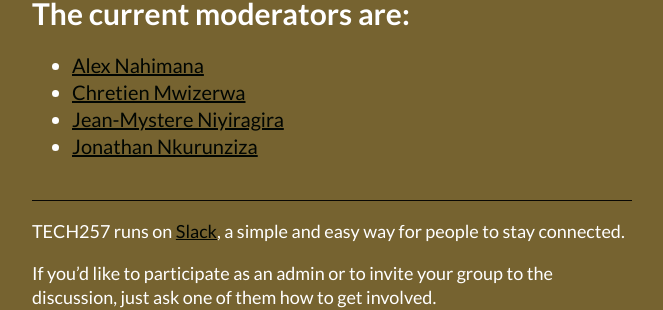
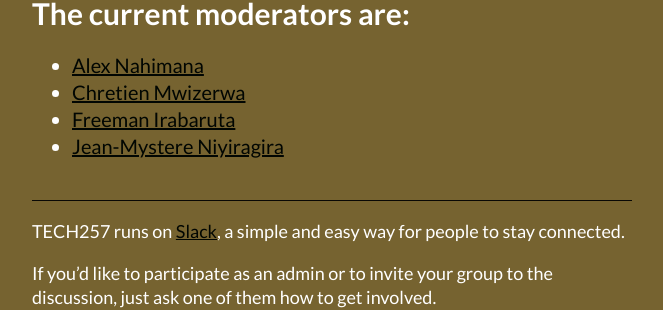
Before and after one commit to tech257/tech257.github.io, a Jekyll site: the page built from moderators/index.html, in a window 1280 px wide. Shown: the part 133-443 px from the top of the page, without its empty margins (308-971 px from the left). Built offline with Jekyll 4.4.1, drawn with Linux system fonts in a browser that asks for light colours; nearby versions of some CDN libraries.

Commit message:
admins update

```diff
--- a/_data/admins.yml
+++ b/_data/admins.yml
@@ -4,9 +4,9 @@
 - name: Chretien Mwizerwa
   email: chretien@leapa.co
   linkedin: chretienmn
+- name: Freeman Irabaruta
+  email: freemanirabaruta@gmail.com
+  linkedin: freeman-irabaruta-7213981a0
 - name: Jean-Mystere Niyiragira
   email: jmn90@live.com
   linkedin: jean-mystère-niyiragira-58335b11a
-- name: Jonathan Nkurunziza
-  email: jonkur96@gmail.com
-  linkedin: nkurunziza-jonathan-467b20172
```
